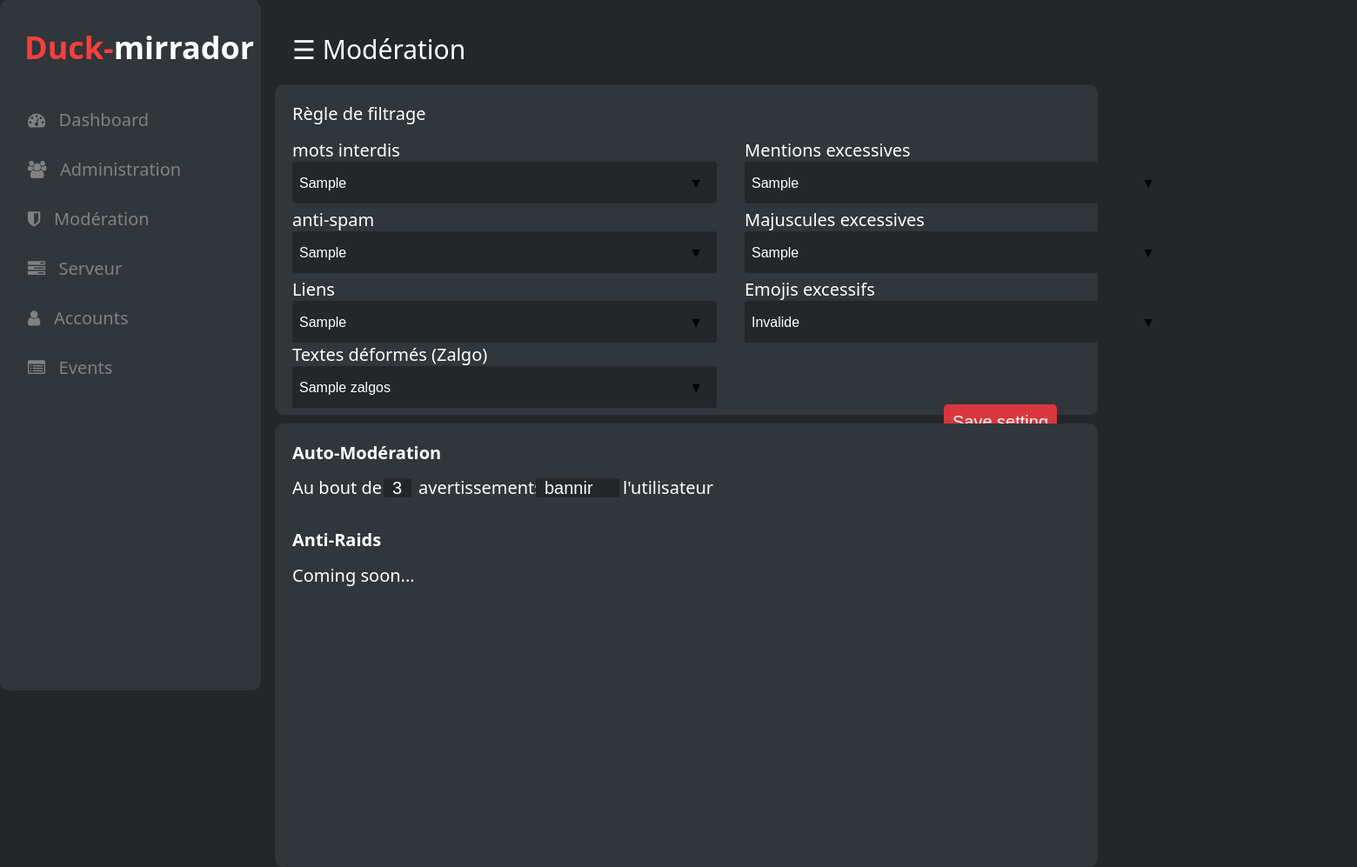
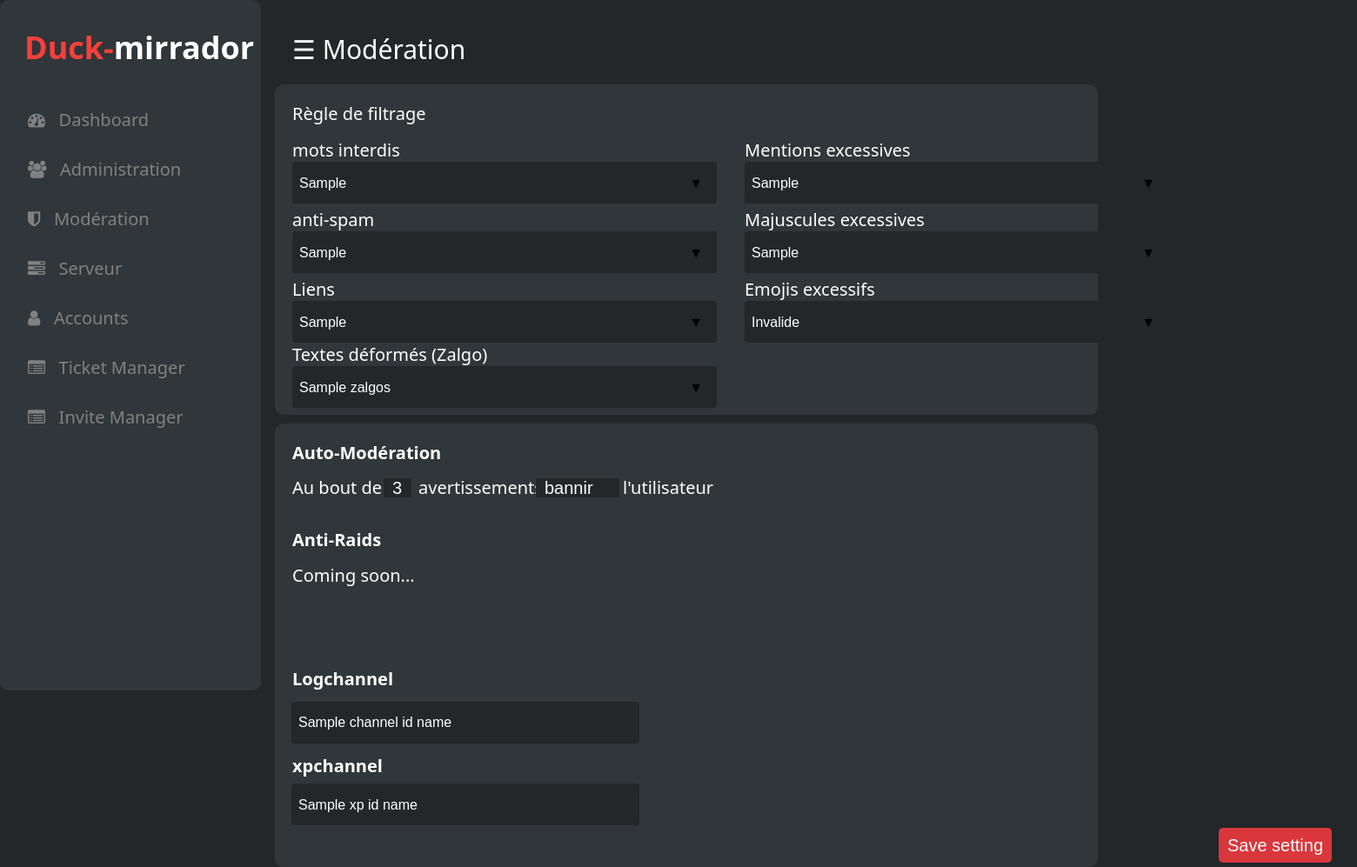
Before and after one commit to nowzee/duck-mirrador, a Flask app: template templates/moderate/modération.html in a window 1560 px wide; the page is wider, and only the part inside the window is pictured. Shown: that part at 87% size. Run offline with Flask 2, Linux system fonts and the light colour scheme; the template is opened without the code that fills it: most values are stand-ins (such as "Sample title", 1, 10 or a date in 2020).

Commit message:
Update modération.html

```diff
--- a/templates/moderate/modération.html
+++ b/templates/moderate/modération.html
@@ -1,7 +1,11 @@
 <!Doctype HTML>
-<html>
+<html lang="fr">
 <head>
 	<title>Duck-mirrador</title>
+    <meta charset="utf-8">
+    <meta http-equiv="X-UA-Compatible" content="IE=edge">
+    <meta content="width=device-width, initial-scale=1, maximum-scale=1, user-scalable=no" name="viewport">
+    <meta name="viewport" content="width=device-width, initial-scale=1" />
 	<link rel="stylesheet" href="{{ url_for('static', filename='css/moderate.css') }}" type="text/css"/>
 	<link rel="stylesheet" href="https://cdnjs.cloudflare.com/ajax/libs/font-awesome/4.7.0/css/font-awesome.min.css">
 </head>
@@ -13,10 +17,11 @@
 	<p class="logo"><span>Duck-</span>mirrador</p>
   <a href="{{ url_for('dashboard') }}" class="icon-a"><i class="fa fa-dashboard icons"></i> &nbsp;&nbsp;Dashboard</a>
   <a href="{{ url_for('administration') }}"class="icon-a"><i class="fa fa-users icons"></i> &nbsp;&nbsp;Administration</a>
-  <a href="#"class="icon-a"><i class="fa fa-shield icons"></i> &nbsp;&nbsp;Modération</a>
+  <a href="{{ url_for('moderation') }}"class="icon-a"><i class="fa fa-shield icons"></i> &nbsp;&nbsp;Modération</a>
   <a href="#"class="icon-a"><i class="fa fa-tasks icons"></i> &nbsp;&nbsp;Serveur</a>
   <a href="{{ url_for('info_account') }}"class="icon-a"><i class="fa fa-user icons"></i> &nbsp;&nbsp;Accounts</a>
-  <a href="#"class="icon-a"><i class="fa fa-list-alt icons"></i> &nbsp;&nbsp;Events</a>
+  <a href="#"class="icon-a"><i class="fa fa-list-alt icons"></i> &nbsp;&nbsp;Ticket Manager</a>
+  <a href="#"class="icon-a"><i class="fa fa-list-alt icons"></i> &nbsp;&nbsp;Invite Manager</a>
 
 </div>
 <div id="main">
@@ -97,12 +102,10 @@
                         <option value="disable">Désactiver</option>
                     </select>
 			</div>
-            <input type="submit" value="Save setting" class="disconnect">
     </div>
 
 		</div>
 	</div>
-    </form>
     <div class="col-div-8">
 		<div class="box-8">
 		<div class="content-box">
@@ -126,14 +129,33 @@
             <p class="uti">l'utilisateur</p>
             <h1><p class="anti">Anti-Raids</p></h1>
             <p style="position: relative; top: 120px;">Coming soon...</p>
+            <h1><p class="log">Logchannel</p></h1>
+            <div class="logchannel">
+                    <select name="logchannel">
+                        <option value="{{ channel_ids }}" selected>{{ channel_id_name }}</option>
+                        {% for channel in channelss %}
+                        <option value="{{ channel['id_channel'] }}">{{ channel['name_channel'] }}</option>
+                        {% endfor %}
+                    </select>
+			</div>
+            <h1><p class="xplog">xpchannel</p></h1>
+            <input type="submit" value="Save setting" class="disconnect">
+            <div class="xplogchannel">
+                    <select name="xplogchannel">
+                        <option value="{{ xp_ids }}" selected>{{ xp_id_name }}</option>
+                        {% for channel in channelss %}
+                        <option value="{{ channel['id_channel'] }}">{{ channel['name_channel'] }}</option>
+                        {% endfor %}
+                    </select>
+            </div>
 
     </div>
 		</div>
 	</div>
+    </form>
 	</div>
 
 	<div class="clearfix"></div>
-</div>
 
 
 <script src="https://ajax.googleapis.com/ajax/libs/jquery/3.5.1/jquery.min.js"></script>
```
